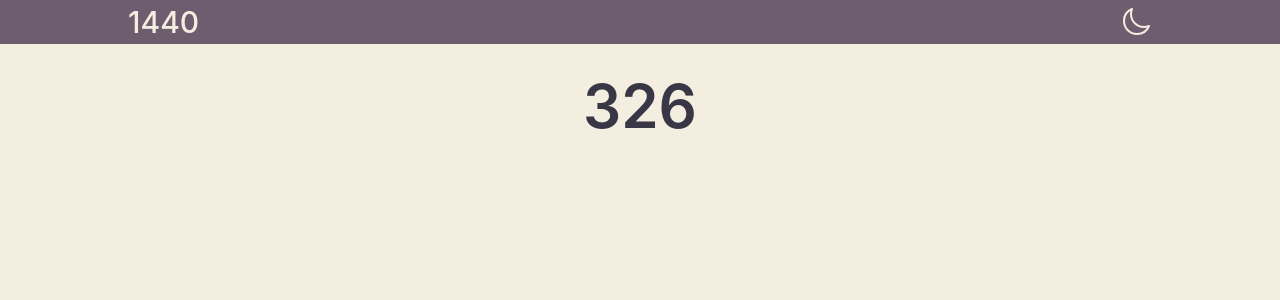
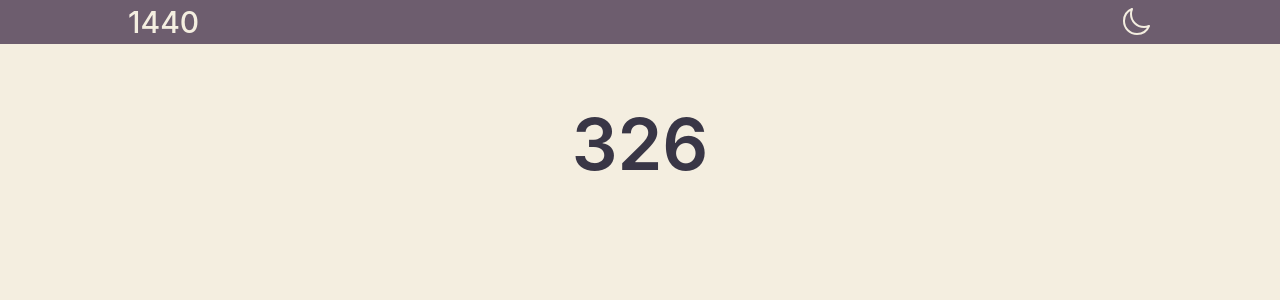
Before and after one commit to RyanTurner02/1440, a React (Create React App) app: page / in a window 1280 px wide. Shown: the top 300 px of the page. Built offline with nearby package versions, Linux system fonts and the light colour scheme; the HTML template or start-up script is replaced by a standard one.

Commit message:
Increase timer font weight and top margin

```diff
--- a/src/components/Timer.css
+++ b/src/components/Timer.css
@@ -1,3 +1,3 @@
 .timer {
-  @apply m-8 font-semibold text-center text-6xl;
+  @apply mt-16 font-semibold text-center text-7xl;
 }
```
